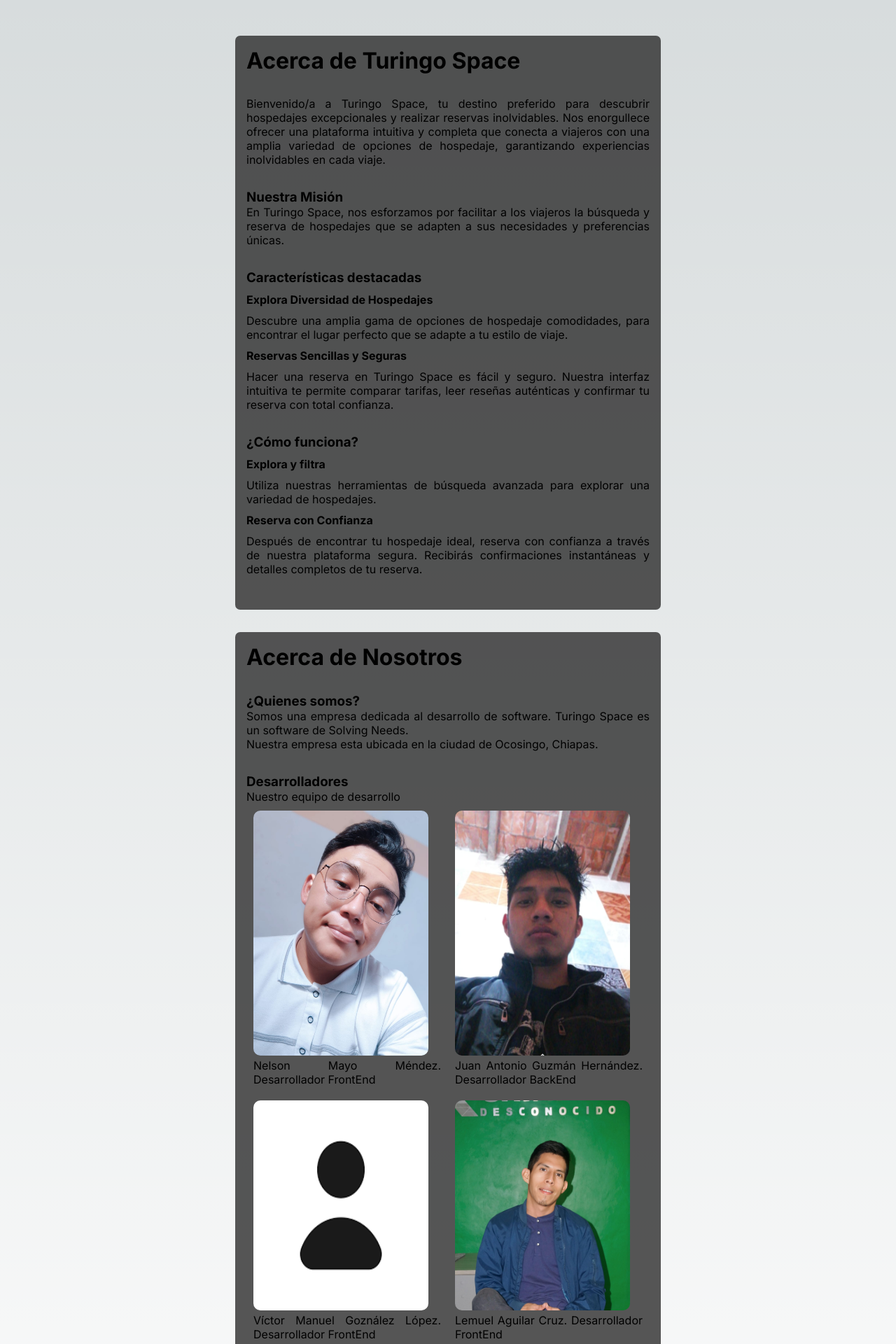
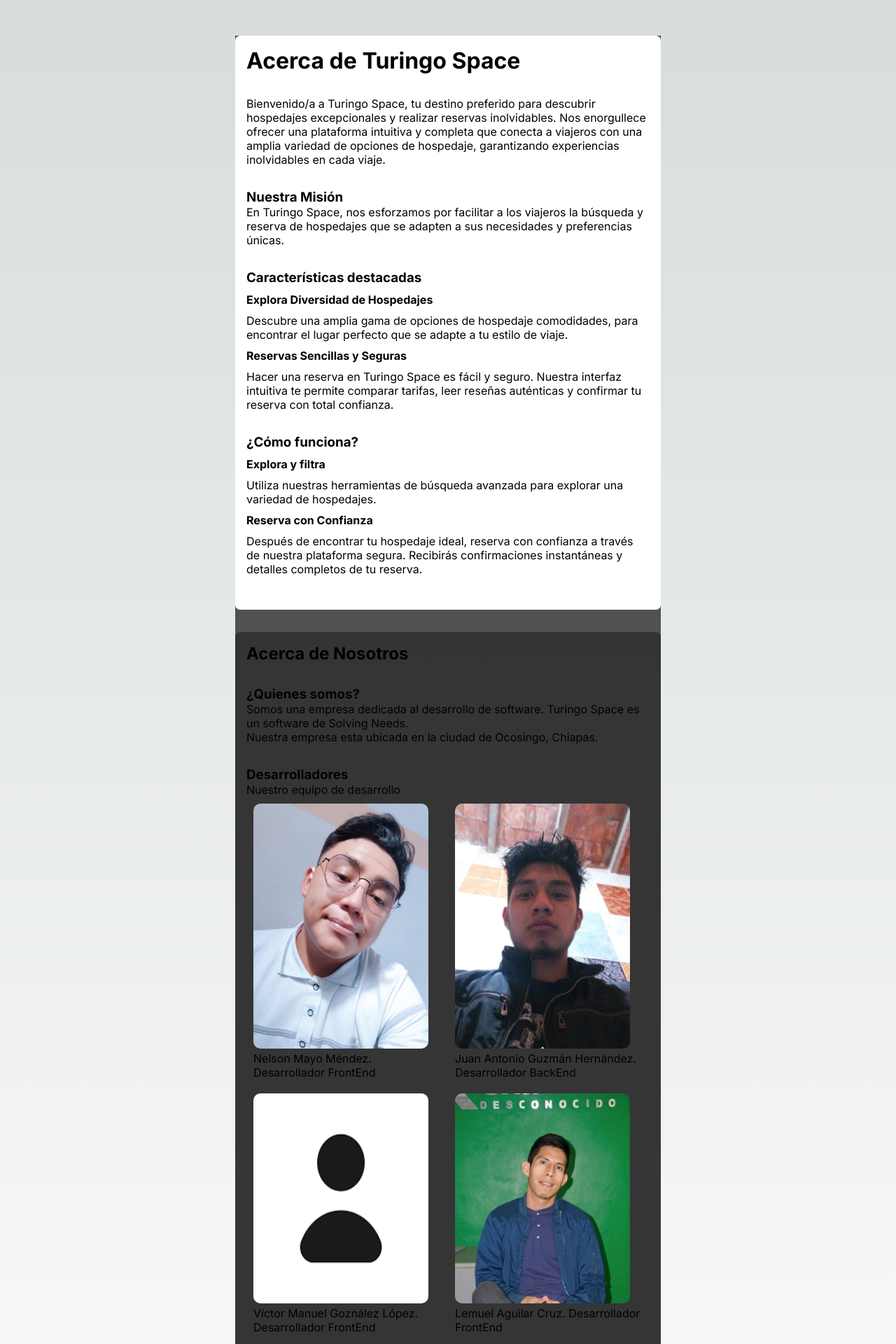
Before and after one commit to jagh06/frontend-user, a Next.js app: page /nosotros in a window 1280 px wide. Shown: the part 80-2000 px from the top of the page at 70% size. Built offline with nearby package versions, Linux system fonts and the light colour scheme.

Commit message:
Fix styling issues and update

```diff
--- a/app/nosotros/page.js
+++ b/app/nosotros/page.js
@@ -3,6 +3,8 @@
 import Layout from "../components/Layout";
 import styles from "../styles/principal/Nosotros.module.css";
 import Image from "next/image";
+
+// tapsin pastilla
 
 const Nosotros = () => {
   return (
@@ -11,10 +13,10 @@
         <div className={styles.divinicial}>
           <div className={styles.divnosotros}>
             <div className={styles.aplicacion}>
-              <h1>Acerca de Turingo Space</h1>
+              <h1 style={{ color: "black" }}>Acerca de Turingo Space</h1>
 
               <div className={styles.divaplicacion}>
-                <p>
+                <p style={{ color: "black" }}>
                   Bienvenido/a a Turingo Space, tu destino preferido para
                   descubrir hospedajes excepcionales y realizar reservas
                   inolvidables. Nos enorgullece ofrecer una plataforma intuitiva
@@ -25,8 +27,8 @@
               </div>
 
               <div className={styles.divaplicacion}>
-                <h3>Nuestra Misión</h3>
-                <p>
+                <h3 style={{ color: "black" }}>Nuestra Misión</h3>
+                <p style={{ color: "black" }}>
                   En Turingo Space, nos esforzamos por facilitar a los viajeros
                   la búsqueda y reserva de hospedajes que se adapten a sus
                   necesidades y preferencias únicas.
@@ -34,15 +36,17 @@
               </div>
 
               <div className={styles.divaplicacion}>
-                <h3>Características destacadas</h3>
-                <h4>Explora Diversidad de Hospedajes</h4>
-                <p>
+                <h3 style={{ color: "black" }}>Características destacadas</h3>
+                <h4 style={{ color: "black" }}>
+                  Explora Diversidad de Hospedajes
+                </h4>
+                <p style={{ color: "black" }}>
                   Descubre una amplia gama de opciones de hospedaje comodidades,
                   para encontrar el lugar perfecto que se adapte a tu estilo de
                   viaje.
                 </p>
-                <h4>Reservas Sencillas y Seguras</h4>
-                <p>
+                <h4 style={{ color: "black" }}>Reservas Sencillas y Seguras</h4>
+                <p style={{ color: "black" }}>
                   Hacer una reserva en Turingo Space es fácil y seguro. Nuestra
                   interfaz intuitiva te permite comparar tarifas, leer reseñas
                   auténticas y confirmar tu reserva con total confianza.
@@ -50,14 +54,14 @@
               </div>
 
               <div className={styles.divaplicacion}>
-                <h3>¿Cómo funciona?</h3>
-                <h4>Explora y filtra</h4>
-                <p>
+                <h3 style={{ color: "black" }}>¿Cómo funciona?</h3>
+                <h4 style={{ color: "black" }}>Explora y filtra</h4>
+                <p style={{ color: "black" }}>
                   Utiliza nuestras herramientas de búsqueda avanzada para
                   explorar una variedad de hospedajes.
                 </p>
-                <h4>Reserva con Confianza</h4>
-                <p>
+                <h4 style={{ color: "black" }}>Reserva con Confianza</h4>
+                <p style={{ color: "black" }}>
                   Después de encontrar tu hospedaje ideal, reserva con confianza
                   a través de nuestra plataforma segura. Recibirás
                   confirmaciones instantáneas y detalles completos de tu
@@ -66,22 +70,24 @@
               </div>
             </div>
             <div className={styles.empresa}>
-              <h1>Acerca de Nosotros</h1>
+              <h2 className={styles.aboutUs}>Acerca de Nosotros</h2>
               <div className={styles.divempresa}>
-                <h3>¿Quienes somos?</h3>
-                <p>
+                <h3 className={styles.aboutUs}>¿Quienes somos?</h3>
+                <p className={styles.aboutUs}>
                   Somos una empresa dedicada al desarrollo de software. Turingo
                   Space es un software de Solving Needs.
                 </p>
-                <p>
+                <p className={styles.aboutUs}>
                   Nuestra empresa esta ubicada en la ciudad de Ocosingo,
                   Chiapas.
                 </p>
               </div>
+
               <div className={styles.divempresa}>
-                <h3>Desarrolladores</h3>
+                <h3 className={styles.aboutUs}>Desarrolladores</h3>
                 <p>Nuestro equipo de desarrollo</p>
                 <div className={styles.desarrolladores}>
+                  <div className={styles.grid}>
                     <div className={styles.image}>
                       <Image
                         className={styles.iamgedev}
@@ -90,8 +96,11 @@
                         src="/images/nelson.jpeg"
                         alt="Image Nelson"
                       />
-                    <p>Nelson Mayo Méndez. Desarrollador FrontEnd</p>
+                      <p className={styles.names}>Nelson Mayo Méndez. Desarrollador FrontEnd</p>
                     </div>
+                  </div>
+
+                  <div className={styles.grid}>
                     <div className={styles.image}>
                       <Image
                         className={styles.iamgedev}
@@ -100,8 +109,13 @@
                         src="/images/juan.jpeg"
                         alt="Image Juan"
                       />
-                    <p>Juan Antonio Guzmán Hernández. Desarrollador BackEnd</p>
+                      <p className={styles.names}>
+                        Juan Antonio Guzmán Hernández. Desarrollador BackEnd
+                      </p>
                     </div>
+                  </div>
+
+                  <div className={styles.grid}>
                     <div className={styles.image}>
                       <Image
                         className={styles.iamgedev}
@@ -110,8 +124,13 @@
                         src="/images/victor.png"
                         alt="Image Victo"
                       />
-                    <p>Víctor Manuel Goznález López. Desarrollador FrontEnd</p>
+                      <p className={styles.names}>
+                        Víctor Manuel Goznález López. Desarrollador FrontEnd
+                      </p>
                     </div>
+                  </div>
+
+                  <div className={styles.grid}>
                     <div className={styles.image}>
                       <Image
                         className={styles.iamgedev}
@@ -120,7 +139,8 @@
                         src="/images/lemuel.jpeg"
                         alt="Image Lemuel"
                       />
-                    <p>Lemuel Aguilar Cruz. Desarrollador FrontEnd</p>
+                      <p className={styles.names}>Lemuel Aguilar Cruz. Desarrollador FrontEnd</p>
+                    </div>
                   </div>
                 </div>
               </div>
--- a/app/styles/principal/Nosotros.module.css
+++ b/app/styles/principal/Nosotros.module.css
@@ -6,12 +6,14 @@
 }
 .divnosotros {
     width: 50%;
-    text-align: justify;
+    /* text-align: justify; */
+    background-color: rgba(45, 46, 45, 0.8);
 }
+/* tu color: rgb(45, 46, 45, 0.8) */
 .aplicacion{
     padding: 1rem;
     border-radius: 7px;
-    background-color: rgb(45, 46, 45, 0.8);
+    background-color: white;
     margin-bottom: 2rem;
 }
 .empresa {
@@ -41,3 +43,30 @@
 .iamgedev {
     border-radius: 10px;
 }
+
+@media (max-width: 600px) {
+    .divnosotros {
+        width: 90%;
+        text-align: justify;
+        background-color: rgba(45, 46, 45, 0.8);
+    }
+    .aplicacion{
+        padding: 1rem;
+        border-radius: 7px;
+        background-color: white;
+        margin-bottom: 2rem;
+    }
+    .divempresa {
+        margin-bottom: 0rem;
+        margin-top: 0rem;
+    }
+    .desarrolladores {
+        grid-template-columns: 1fr;
+    }
+    .aboutUs {
+        margin-bottom: 2rem;
+    }
+    .names{
+        margin-top: 5%;
+    }
+}
```
Lines whose indentation alone changed are shown as unchanged.
